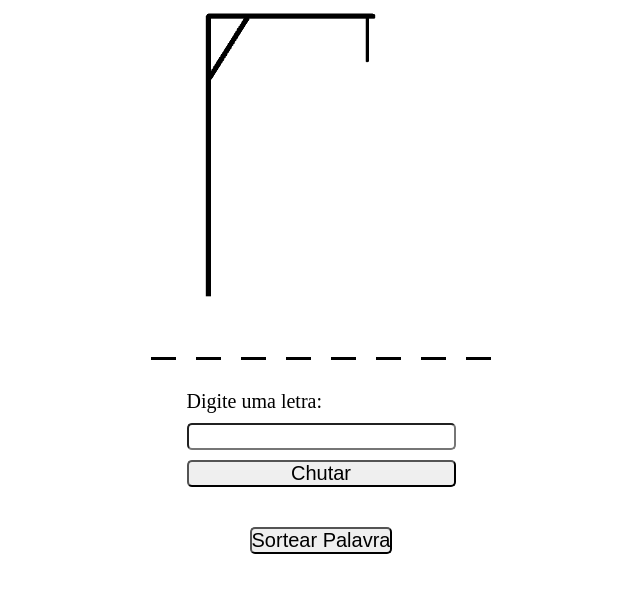
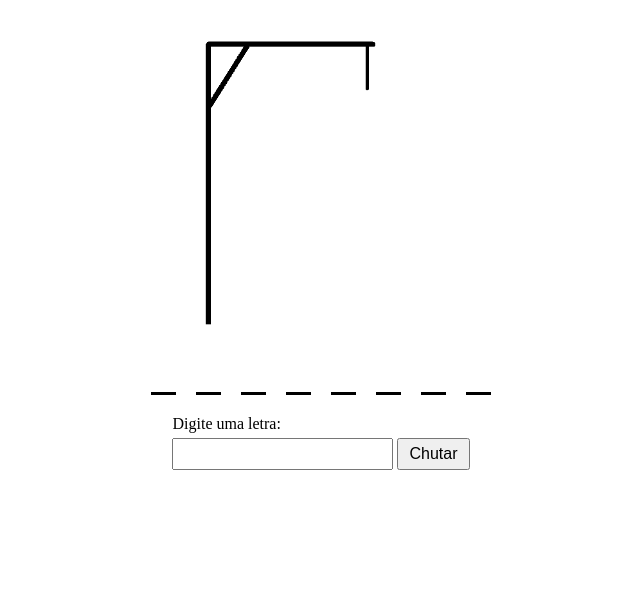
Before and after one commit to otaviozerotwo/jogo_forca_jquery, a plain HTML site: page index.html in a window 1280 px wide. Both pictures are taken after a click on the button "Sortear Palavra". Shown: the whole page, without its empty margins (319-959 px from the left). Drawn offline with Linux system fonts and the light colour scheme.

Commit message:
ajustes front-end

```diff
--- a/css/style.css
+++ b/css/style.css
@@ -1,53 +1,69 @@
-*{
-    margin: 0;
-    padding: 0;
-}
-
 .container{
     display: flex;
     flex-direction: column;
     align-items: center;
     justify-content: center;
-    height: 100%;
+    max-width: 800px;
+    margin: 0 auto;
+    padding: 20px;
 }
 
-.imagens, .chute{
-    margin-bottom: 30px;
-}
-
-.palavra{
-    margin-top: 30px;
+.imagens img{
+    width: 100%;
+    max-width: 300px;
+    height: auto;
 }
 
 .chute{
-    display: flex;
-    flex-direction: column;
-    margin-top: 30px;
+    margin-bottom: 50px;
 }
 
-#label, #input-letra, #botao-chutar, #botao-sortear{
-    font-size: 20px;
-    margin-bottom: 10px;
+#label{
+    display: block;
+    margin-bottom: 5px;
 }
 
-#input-letra, #botao-chutar, #botao-sortear{
+#input-letra{
+    padding: 5px;
+    font-size: 16px;
     text-align: center;
-    border-radius: 5px;
+}
+
+#botao-chutar{
+    padding: 5px 10px;
+    font-size: 16px;
+    cursor: pointer;
 }
 
 .sortear-palavra{
-    height: 45%;
+    margin-bottom: 20px;
+}
+
+#botao-sortear{
+    padding: 10px 20px;
+    font-size: 18px;
+    display: block;
+    margin: auto;
+    margin-top: 50px;
+    margin-bottom: 20px;
+    cursor: pointer;
+}
+
+.letras-digitadas{
+    font-size: 24px;
 }
 
 .palavra, .palavra-visivel{
     display: flex;
+    height: 40px;
+    font-size: 24px;
+    margin-top: 30px;
+    margin-bottom: 20px;
 }
 
 .palavra span, .palavra-visivel span{
-    font-weight: 300;
-    font-size: 32px;
-    border-bottom: solid 3px black;
     margin: 0 10px;
     min-width: 25px;
     text-align: center;
+    border-bottom: solid 3px black;
 }
--- a/js/main.js
+++ b/js/main.js
@@ -33,13 +33,15 @@ $(document).ready(function(){
         letrasDigitadas = [];
 
         palavra = palavras[Math.floor(Math.random() * palavras.length)];
-        console.log(palavra);
+        // console.log(palavra);
 
         for(var i = 0; i < palavra.length; i++){
             span = $("<span>");
 
             $('.palavra').append(span);
         }
+
+        $('.sortear-palavra').hide();
     });
 
     $('#botao-chutar').click(function(){
@@ -71,19 +73,19 @@ $(document).ready(function(){
                 repetiu = true;
             }
 
-            console.log(aux);
-            console.log(letrasDigitadas);
+            // console.log(aux);
+            // console.log(letrasDigitadas);
 
             if(repetiu === true){
-                console.log('Você já tentou essa letra');
+                // console.log('Você já tentou essa letra');
                 repetiu = false;
             }else if(acertou === true){
-                console.log('Você acertou a letra: ' + letra);
+                // console.log('Você acertou a letra: ' + letra);
                 acertou = false;
             }else{
                 chances--;
 
-                console.log('Você errou a letra. Chances: ' + chances);
+                // console.log('Você errou a letra. Chances: ' + chances);
 
                 imagem++;
                 var nome_imagem = '<img src="imgs/forca_' + imagem + '.png" width="300px" alt="Forca">';
```
